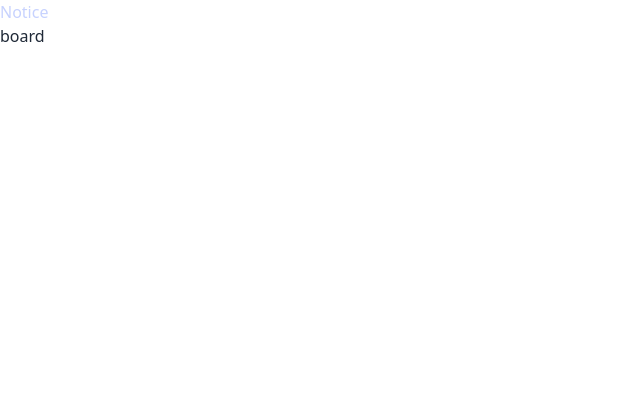
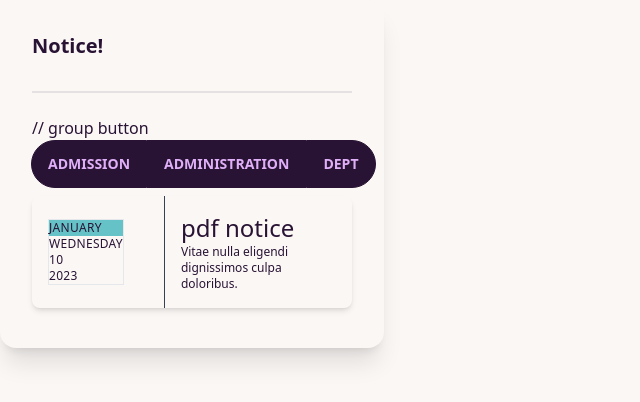
Before and after one commit to sheikh-momin/Smart-University-Protal, a Next.js app: page /Notice in a window 1280 px wide. Shown: the top 402 px of the page, without its empty margins (0-640 px from the left). Built offline with nearby package versions, Linux system fonts and the light colour scheme.

Commit message:
Update Notice section

```diff
--- a/pages/Notice.js
+++ b/pages/Notice.js
@@ -3,8 +3,43 @@ import React from 'react'
 const Notice = () => {
   return (
     <div>
-      <h4 className='text-indigo-200'>Notice</h4>
-      <h1>board</h1>
+      <div className="card w-96 bg-base-100 shadow-xl">
+        <div className="card-body">
+          <h2 className="card-title ">Notice!</h2>
+          <div className="flex flex-col w-full border-opacity-50">
+            <div className="divider"></div>
+            // group button
+            <div className="btn-group">
+              <button className="btn">Admission</button>
+              <button className="btn">Administration</button>
+              <button className="btn">Dept</button>
+            </div>
+          </div>
+          <div className="flex shadow-md gap-6 rounded-lg overflow-hidden divide-x max-w-2xl  dark:text-gray-700 divide-gray-700">
+            <div className="px-4 flex items-center text-xs uppercase tracking-wide dark:text-gray-400 dark:border-gray-700">
+              <div className="border dark:text-gray-700">
+                <div className="bg-primary dark:text-white">
+                  <h3>January</h3>
+                </div>
+                <div className="dark:text-gray-700">
+                  <h4 >Wednesday</h4>
+                  <h2 className="bold">10</h2>
+                  <h4>2023</h4>
+                </div>
+              </div>
+            </div>
+
+            <div className="flex flex-1 flex-col p-4 border-l-8 dark:border-violet-400">
+              <span className="text-2xl">pdf notice</span>
+              <span className="text-xs dark:text-gray-400">
+                Vitae nulla eligendi dignissimos culpa doloribus.
+              </span>
+            </div>
+          </div>
+
+          <div className="card-actions justify-end"></div>
+        </div>
+      </div>
     </div>
   );
 }
--- a/pages/_document.js
+++ b/pages/_document.js
@@ -2,12 +2,12 @@ import { Html, Head, Main, NextScript } from 'next/document'
 
 export default function Document() {
   return (
-    <Html lang="en">
+    <Html lang="en" data-theme="cupcake">
       <Head />
       <body>
         <Main />
         <NextScript />
       </body>
     </Html>
-  )
+  );
 }
```
